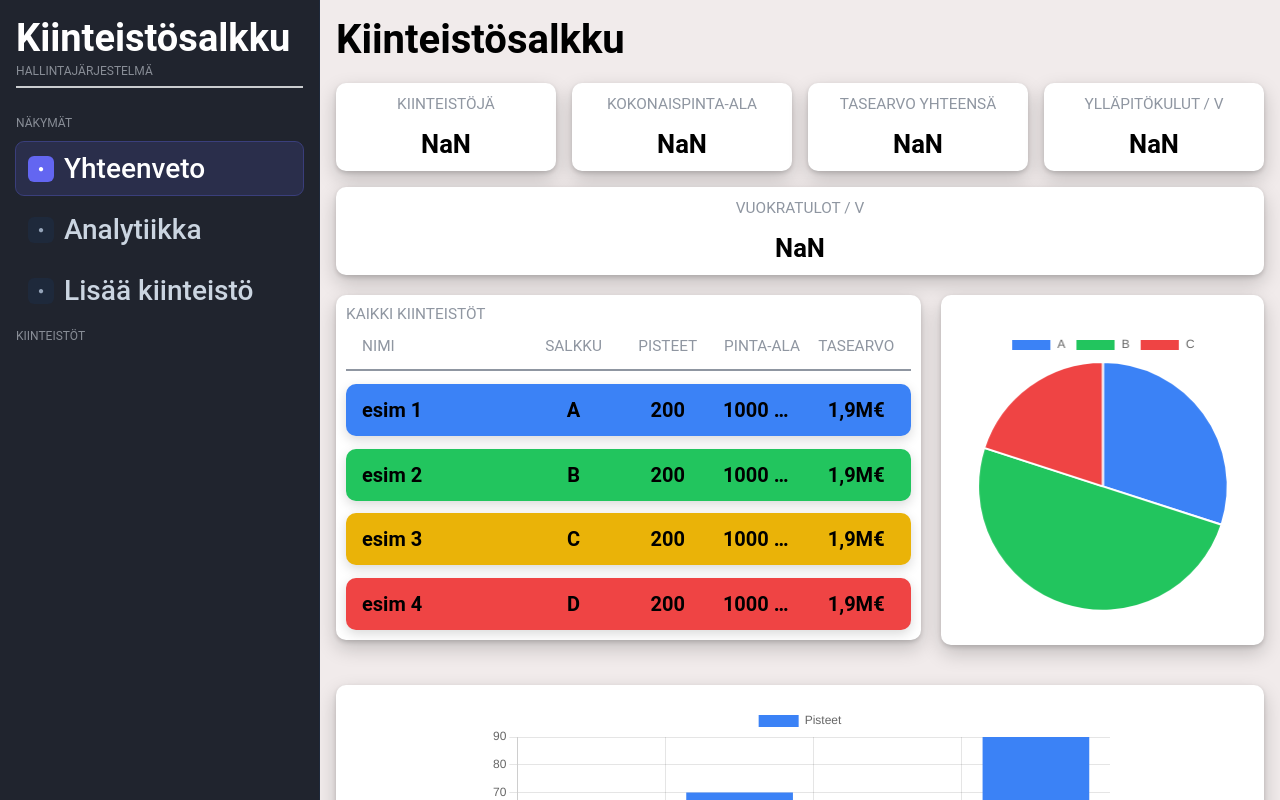
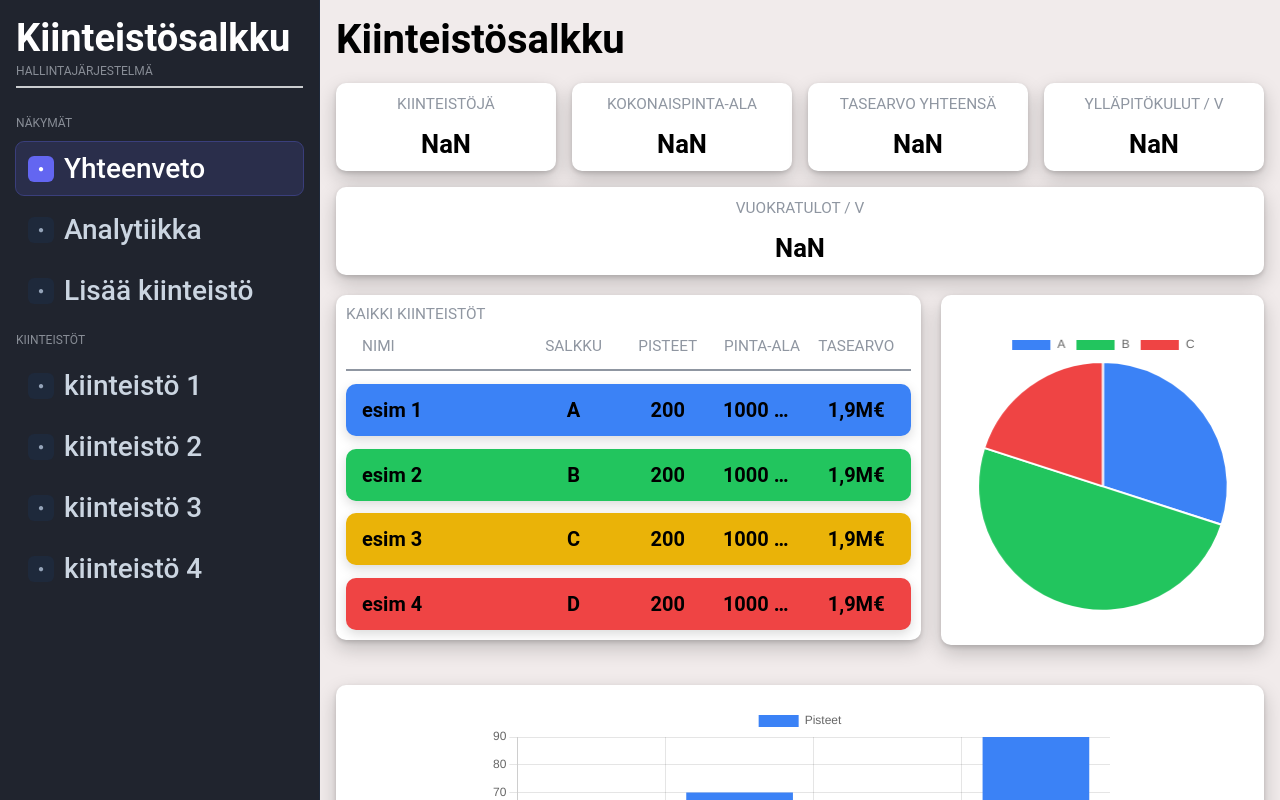
Before and after one commit to OAMK-Micropolis-project/KiinteistoTieKartta, a React (Vite) app: page / in a window 1280 px wide. Shown: the top 800 px of the page. Built offline with nearby package versions, Linux system fonts and the light colour scheme.

Commit message:
add missing property links

```diff
--- a/src/App.css
+++ b/src/App.css
@@ -104,6 +104,8 @@
   align-items: center;
   flex-wrap: nowrap;
   background: #1f2430;
+  text-decoration: none;
+  color: inherit;
   padding: 14px 16px;
   border-radius: 10px;
   margin-top: clamp(8px,1vw,16px);
--- a/src/App.tsx
+++ b/src/App.tsx
@@ -1,4 +1,4 @@
-import { HashRouter as Router, Routes, Route, Link } from "react-router-dom";
+import { HashRouter as Router, Routes, Route, Link, NavLink } from "react-router-dom";
 import AnalyticsView from "./pages/analyticsView";
 import DetailView from "./pages/detailView";
 import Toolbar from './components/Toolbar'
@@ -16,17 +16,15 @@ const summaryBoxes = [
   {name: "VUOKRATULOT / V", value: "NaN"},
 ];
 const realEstates =[
-  {estateName: "esim 1", portfolio: "A", points: 200, area: "1000 m^2", balanceValue: "1,9M€"},
-  {estateName: "esim 2", portfolio: "B", points: 200, area: "1000 m^2", balanceValue: "1,9M€"},
-  {estateName: "esim 3", portfolio: "C", points: 200, area: "1000 m^2", balanceValue: "1,9M€"},
-  {estateName: "esim 4", portfolio: "D", points: 200, area: "1000 m^2", balanceValue: "1,9M€"},
+  {estateName: "esim 1", portfolio: "A", points: 200, area: "1000 m^2", balanceValue: "1,9M€", path: "detail/1"},
+  {estateName: "esim 2", portfolio: "B", points: 200, area: "1000 m^2", balanceValue: "1,9M€", path: "detail/2"},
+  {estateName: "esim 3", portfolio: "C", points: 200, area: "1000 m^2", balanceValue: "1,9M€", path: "detail/3"},
+  {estateName: "esim 4", portfolio: "D", points: 200, area: "1000 m^2", balanceValue: "1,9M€", path: "detail/4"},
 ];
 function HomePage() {
 
   return (
     <>
-    <Toolbar/>
-
       <span className='title'>Kiinteistösalkku</span>
       <div className="boxesContainer">
         {summaryBoxes.map((box,i) => (
@@ -47,7 +45,7 @@ function HomePage() {
           <span className='realEstateTitle'>TASEARVO</span>
         </div>
         {realEstates.map((estate,i) =>(
-          <div key={i}
+          <NavLink key={i} to={estate.path}
           className={`realEstateRow ${
             estate.portfolio === "A" ? "portfolioA" :
             estate.portfolio === "B" ? "portfolioB" :
@@ -59,7 +57,7 @@ function HomePage() {
             <span className='estateNumber'>{estate.points}</span>
             <span className='estateNumber'>{estate.area}</span>
             <span className='estateNumber'>{estate.balanceValue}</span>
-          </div>
+          </NavLink>
         ))}
       </div>
         <div className='chartContainer'>
--- a/src/components/Layout.tsx
+++ b/src/components/Layout.tsx
@@ -1,14 +1,11 @@
 import { Outlet } from "react-router-dom";
 import Toolbar from "./Toolbar";
-import "./Layout.css"; // needed for .content styles
+import "./Layout.css";
 
 export default function Layout() {
   return (
     <>
-      {/* Persistent sidebar */}
       <Toolbar />
-
-      {/* Page content wrapper */}
       <div className="content">
         <Outlet />
       </div>
--- a/src/components/Toolbar.css
+++ b/src/components/Toolbar.css
@@ -5,6 +5,8 @@ html, body, #root {
 }
 
 .toolbar {
+  all: unset;
+  font-family: "Roboto", sans-serif;
   position: fixed;
   top: 0;
   left: 0;
--- a/src/components/Toolbar.tsx
+++ b/src/components/Toolbar.tsx
@@ -1,4 +1,4 @@
-import React from "react";
+
 import { NavLink } from "react-router-dom";
 import "./Toolbar.css";
 
@@ -6,6 +6,12 @@ const tools = [
   { id: "summary", label: "Yhteenveto", path: "/" },
   { id: "analytics", label: "Analytiikka", path: "/analytics" },
   { id: "addProperty", label: "Lisää kiinteistö", path: "/add-property" },
+];
+const estates= [
+  { id: "1", label: "kiinteistö 1", path: "/detail/1" },
+  { id: "2", label: "kiinteistö 2", path: "/detail/2" },
+  { id: "3", label: "kiinteistö 3", path: "/detail/3" },
+  { id: "4", label: "kiinteistö 4", path: `/detail/4` },
 ];
 
 export default function Toolbar() {
@@ -31,8 +37,21 @@ export default function Toolbar() {
             <span className="toolbarLabel">{tool.label}</span>
           </NavLink>
         ))}
-
+      </nav>
         <span className="headerSubtitle">KIINTEISTÖT</span>
+              <nav className="toolbarNav" aria-label="Primary">
+                {estates.map((estate) => (
+                  <NavLink
+                    key={estate.id}
+                    to={estate.path}
+                    className={({ isActive }) =>
+                      `toolbarItem ${isActive ? "isActive" : ""}`
+                    }
+                  >
+                    <span className="toolbarIcon" aria-hidden="true">●</span>
+                    <span className="toolbarLabel">{estate.label}</span>
+                  </NavLink>
+                ))}
       </nav>
     </div>
   );
--- a/src/pages/AnalyticsView.css
+++ /dev/null
@@ -1,6 +0,0 @@
-.content {
-  margin-left: clamp(200px, 33vw, 320px);
-  padding: 16px;
-  background-color: #f1ebeb;
-  min-height: 100vh;
-}
--- a/src/pages/AnalyticsView.tsx
+++ b/src/pages/AnalyticsView.tsx
@@ -158,7 +158,7 @@ export default function AnalyticsView() {
     // =============================
     return (
         <>
-        <Toolbar/>
+
         <div style={{ padding: "20px" }}>
             <h1>Analytiikka</h1>
             <p style={{ color: "#7a756c" }}>Vertailunäkymät koko salkusta</p>
--- a/src/pages/detailView.tsx
+++ b/src/pages/detailView.tsx
@@ -1,4 +1,4 @@
-import { useEffect, useState } from "react";
+import { useEffect, useState, useRef } from "react";
 import { useParams, useNavigate } from "react-router-dom";
 import Chart from "chart.js/auto";
 
@@ -26,6 +26,8 @@ export default function DetailView() {
     const { id } = useParams();
     const navigate = useNavigate();
 
+    const radarChartRef = useRef<Chart | null>(null);
+
     const [item, setItem] = useState<Kiinteisto | null>(null);
 
     useEffect(() => {
@@ -36,10 +38,13 @@ export default function DetailView() {
     // ---------- RADAR-CHART ----------
     useEffect(() => {
         if (!item) return;
+        if (radarChartRef.current) {
+            radarChartRef.current.destroy();
+        }
         const ctx = document.getElementById("radarChart") as HTMLCanvasElement;
         if (!ctx) return;
 
-        new Chart(ctx, {
+        radarChartRef.current = new Chart(ctx, {
             type: "radar",
             data: {
                 labels: Object.keys(item.pisteet),
@@ -59,6 +64,9 @@ export default function DetailView() {
                 }
             }
         });
+        return () => {
+            radarChartRef.current?.destroy();
+        };
     }, [item]);
 
     if (!item)
```
